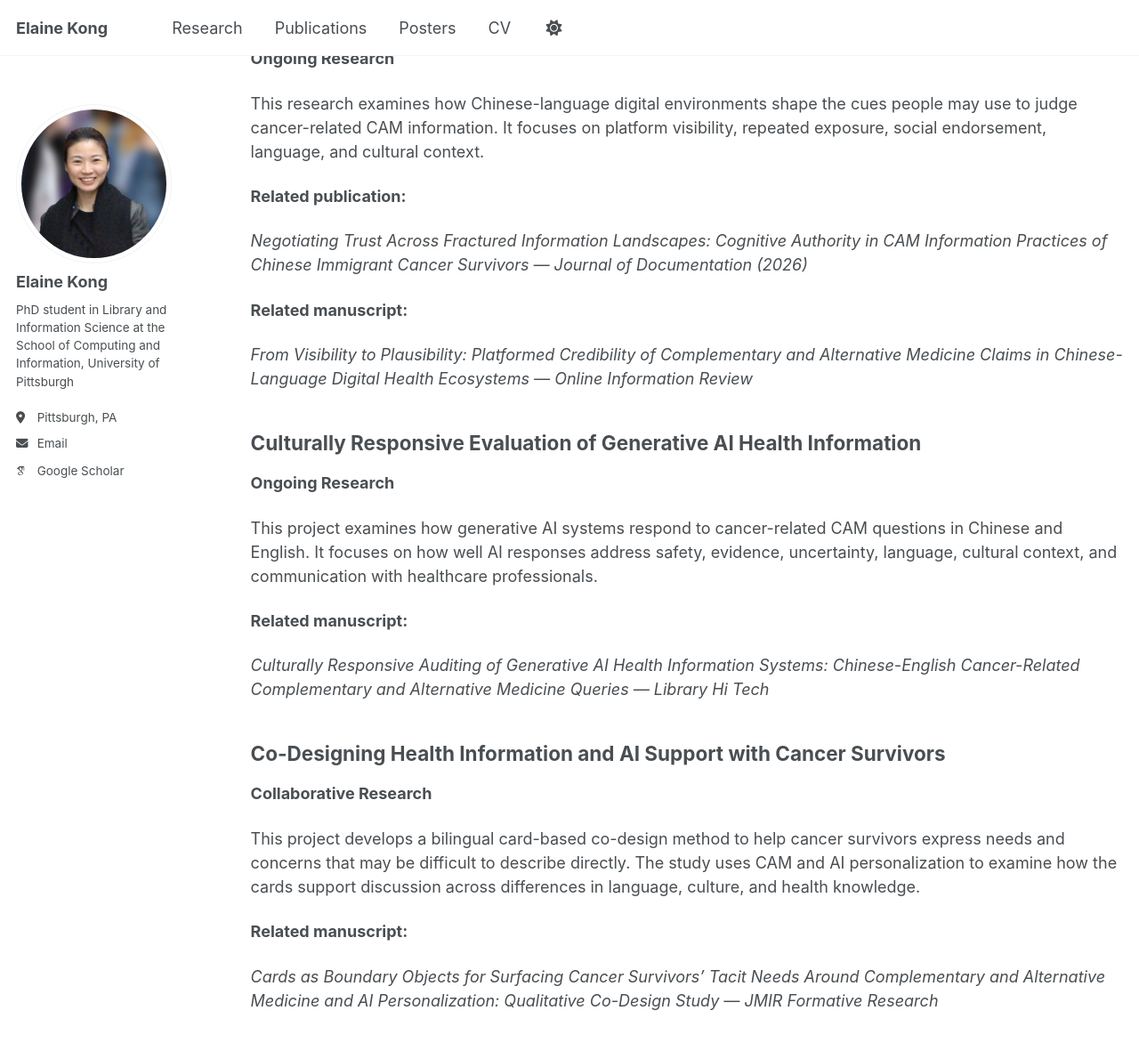
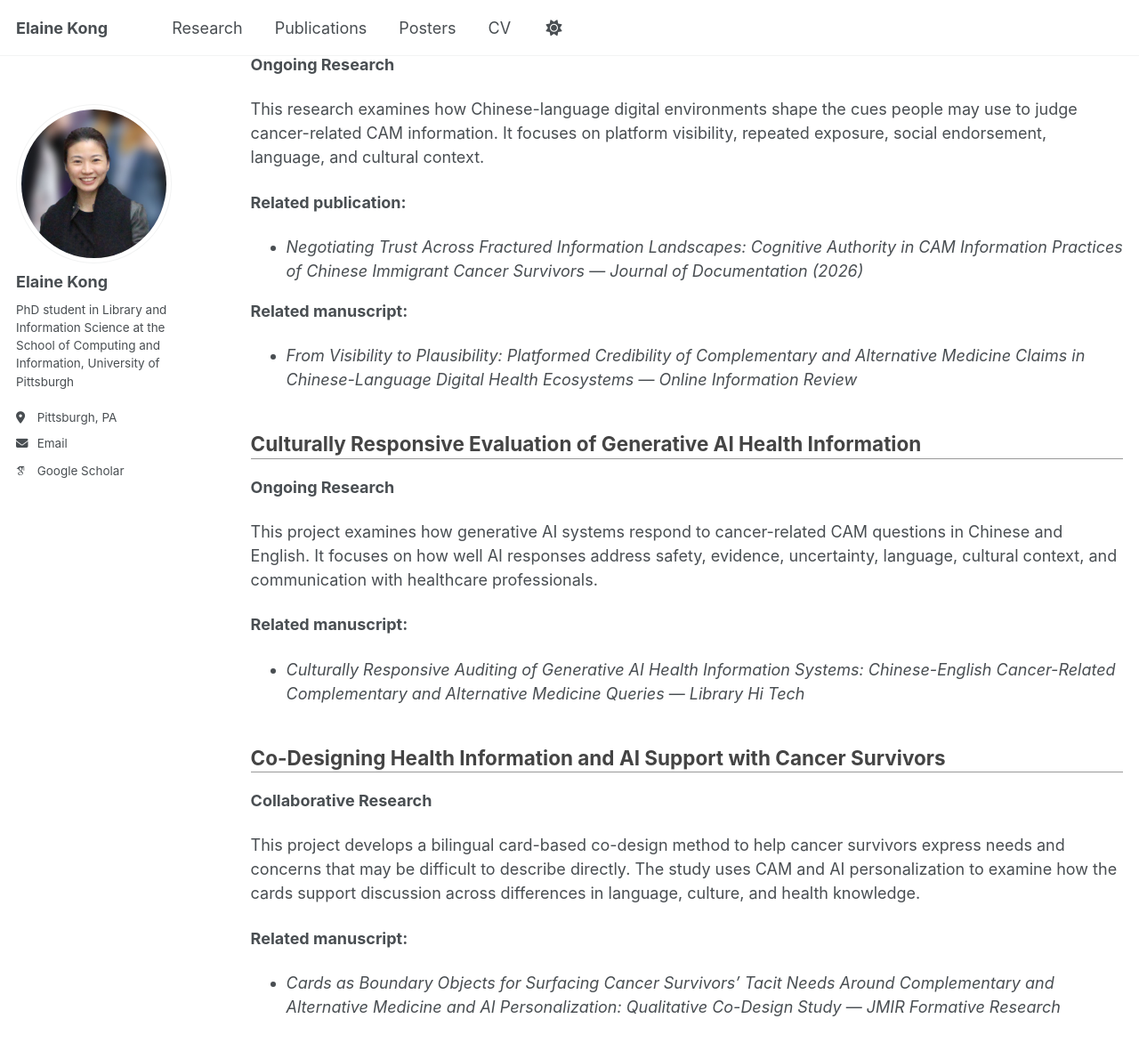
Before and after one commit to elainewskong/elainewskong.github.io, a Jekyll site: the page built from _pages/research.md, in a window 1280 px wide and 1400 px high, scrolled down 559 px. Shown: the top 1181 px of the window at 89% size. Built offline with Jekyll 4.4.1, drawn with Linux system fonts in a browser that asks for light colours; some web fonts are replaced; a script that is not in the unit is left out; some of the changed text lies outside the part shown.

Commit message:
Update research.md

```diff
--- a/_pages/research.md
+++ b/_pages/research.md
@@ -11,7 +11,8 @@ redirect_from:
 
 Selected projects from my ongoing research are highlighted below.
 
-## Family-Mediated CAM Information Practices in Cancer Survivorship
+## <span style="color:#444444;">Family-Mediated CAM Information Practices in Cancer Survivorship</span>
+<hr style="margin-top:-0.5em; margin-bottom:0.8em; border:0; border-top:1px solid #999999;">
 
 **Dissertation Research — Ongoing**
 
@@ -19,9 +20,10 @@ This project examines how Chinese immigrant cancer survivors and family support
 
 **Related work:**
 
-*The Craft of Knowing: CAM Information Practices in the Fractured Information Landscapes of Chinese Immigrant Cancer Survivors — ALISE 2026 Work-in-Progress Poster*
+* *The Craft of Knowing: CAM Information Practices in the Fractured Information Landscapes of Chinese Immigrant Cancer Survivors* — *ALISE 2026 Work-in-Progress Poster*
 
-## Credibility in Chinese-Language Digital Health Environments
+## <span style="color:#444444;">Credibility in Chinese-Language Digital Health Environments</span>
+<hr style="margin-top:-0.5em; margin-bottom:0.8em; border:0; border-top:1px solid #999999;">
 
 **Ongoing Research**
 
@@ -29,13 +31,14 @@ This research examines how Chinese-language digital environments shape the cues
 
 **Related publication:**
 
-*Negotiating Trust Across Fractured Information Landscapes: Cognitive Authority in CAM Information Practices of Chinese Immigrant Cancer Survivors — Journal of Documentation (2026)*
+* *Negotiating Trust Across Fractured Information Landscapes: Cognitive Authority in CAM Information Practices of Chinese Immigrant Cancer Survivors* — *Journal of Documentation (2026)*
 
 **Related manuscript:**
 
-*From Visibility to Plausibility: Platformed Credibility of Complementary and Alternative Medicine Claims in Chinese-Language Digital Health Ecosystems — Online Information Review*
+* *From Visibility to Plausibility: Platformed Credibility of Complementary and Alternative Medicine Claims in Chinese-Language Digital Health Ecosystems* — *Online Information Review*
 
-## Culturally Responsive Evaluation of Generative AI Health Information
+## <span style="color:#444444;">Culturally Responsive Evaluation of Generative AI Health Information</span>
+<hr style="margin-top:-0.5em; margin-bottom:0.8em; border:0; border-top:1px solid #999999;">
 
 **Ongoing Research**
 
@@ -43,9 +46,10 @@ This project examines how generative AI systems respond to cancer-related CAM qu
 
 **Related manuscript:**
 
-*Culturally Responsive Auditing of Generative AI Health Information Systems: Chinese-English Cancer-Related Complementary and Alternative Medicine Queries — Library Hi Tech*
+* *Culturally Responsive Auditing of Generative AI Health Information Systems: Chinese-English Cancer-Related Complementary and Alternative Medicine Queries* — *Library Hi Tech*
 
-## Co-Designing Health Information and AI Support with Cancer Survivors
+## <span style="color:#444444;">Co-Designing Health Information and AI Support with Cancer Survivors</span>
+<hr style="margin-top:-0.5em; margin-bottom:0.8em; border:0; border-top:1px solid #999999;">
 
 **Collaborative Research**
 
@@ -53,7 +57,7 @@ This project develops a bilingual card-based co-design method to help cancer sur
 
 **Related manuscript:**
 
-*Cards as Boundary Objects for Surfacing Cancer Survivors’ Tacit Needs Around Complementary and Alternative Medicine and AI Personalization: Qualitative Co-Design Study — JMIR Formative Research*
+* *Cards as Boundary Objects for Surfacing Cancer Survivors’ Tacit Needs Around Complementary and Alternative Medicine and AI Personalization: Qualitative Co-Design Study* — *JMIR Formative Research*
 
 
 <!--
```
